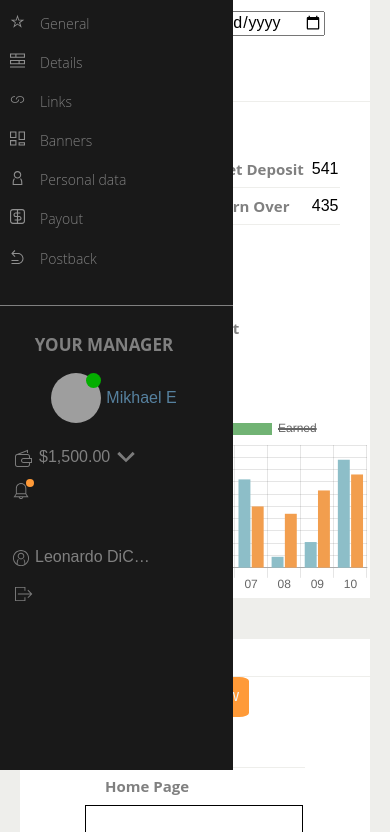
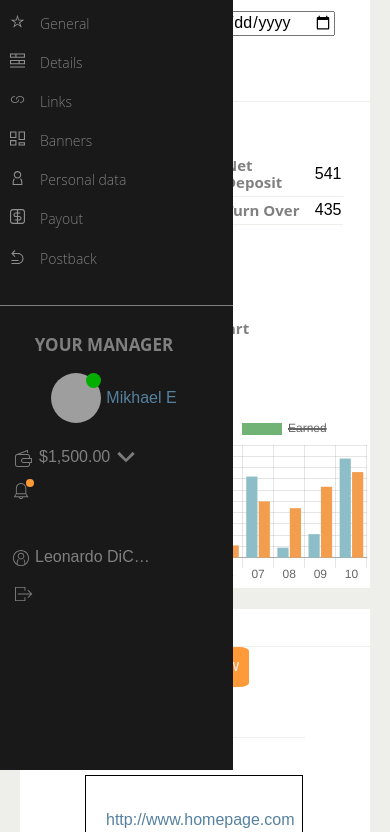
Before and after one commit to jankamienski/Investments, a website: page src/index.html in a window 390 px wide. Shown: the part 74-906 px from the top of the page. Drawn offline with nearby package versions, Linux system fonts and the light colour scheme; files that its build step writes are made by us from their sources; grey boxes are pictures that could not be loaded; a web font is replaced by a local one.

Commit message:
Update margins

```diff
--- a/src/sass/components/_media.scss
+++ b/src/sass/components/_media.scss
@@ -153,7 +153,7 @@
 
   .general-statistic {
     padding-left: 0;
-    margin-left: 0;
+    margin-bottom: 0;
   }
 
   .sidebar {
```
Also changed, not shown: dist/css/style.css, 1 other file.
